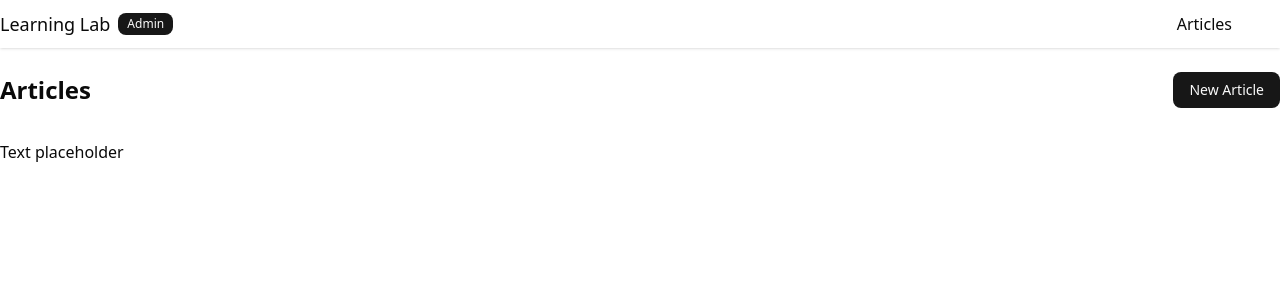
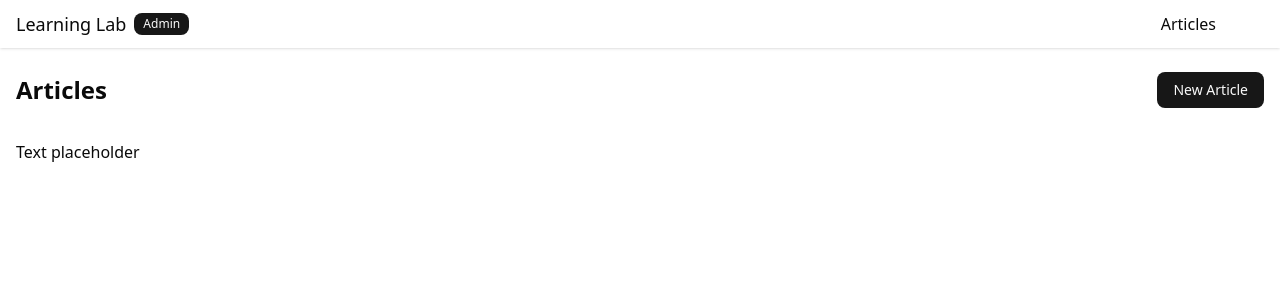
Before and after one commit to IResetic/learning_lab, a Next.js app: page /admin/articles in a window 1280 px wide. Shown: the top 300 px of the page. Built offline with nearby package versions, Linux system fonts and the light colour scheme.

Commit message:
Fix nav bar alignment

```diff
--- a/src/app/admin/articles/new/page.tsx
+++ b/src/app/admin/articles/new/page.tsx
@@ -135,7 +135,7 @@ export default function NewArticlesPage() {
             <div className="container my-6">
                 <PageHeader title="New Articles" />
             </div>
-            <div className="w-full max-w-screen-lg mx-auto px-4">
+            <div className="container">
                 {/* Title Input */}
                 <div className="mb-6">
                     <Label htmlFor="title" className="text-base font-medium">
--- a/src/app/admin/layout.tsx
+++ b/src/app/admin/layout.tsx
@@ -16,7 +16,8 @@ export default function AdminLayout({
 
 function Navbar() {
     return <header className="flex h-12 shadow bg-background z-10">
-        <nav className="flex gap-4 container">
+        <div className="container">
+            <nav className="flex gap-4 h-full">
             <div className="mr-auto flex items-center gap-2">
                 <Link className="text-lg hover:underline" href="/">
                     Learning Lab
@@ -36,6 +37,7 @@ function Navbar() {
                     }
                 }}/>
             </div>
-        </nav>
+            </nav>
+        </div>
     </header>
 }
--- a/src/app/globals.css
+++ b/src/app/globals.css
@@ -82,6 +82,13 @@
   }
   body {
     @apply bg-background text-foreground;
+  }
+}
+
+/* Custom container to match your layout */
+@layer components {
+  .container {
+    @apply w-full max-w-screen-lg mx-auto px-4;
   }
 }
 
```
